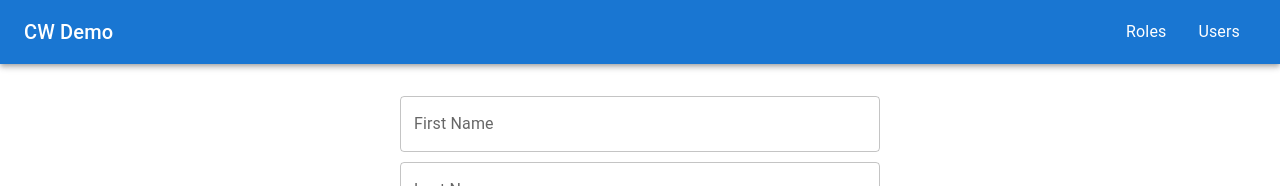
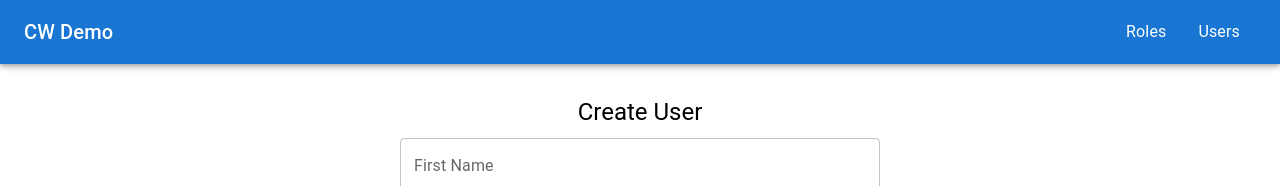
Before and after one commit to Uros47/Cw-demo-app, a Next.js app in the folder FE/: page /Users/Form in a window 1280 px wide. Shown: the top 186 px of the page. Built offline with nearby package versions, Linux system fonts and the light colour scheme; no server answers.

Commit message:
form headlines

```diff
--- a/FE/src/app/components/RolesForm.tsx
+++ b/FE/src/app/components/RolesForm.tsx
@@ -1,4 +1,4 @@
-import { Box, TextField } from "@mui/material";
+import { Box, TextField, Typography } from "@mui/material";
 import { useFormik } from "formik";
 import { useRouter } from "next/navigation";
 import React, { useEffect, useState } from "react";
@@ -95,6 +95,9 @@ const RolesForm = ({ paramID }: any) => {
           gap: 10,
         }}
       >
+        <Typography variant="h5" textAlign="center">
+          {paramID ? "Edit Role" : "Create Role"}
+        </Typography>
         <TextField
           name="roleName"
           label="Role Name"
--- a/FE/src/app/components/UsersForm.tsx
+++ b/FE/src/app/components/UsersForm.tsx
@@ -1,4 +1,11 @@
-import { Box, TextField, FormControl, MenuItem, Button } from "@mui/material";
+import {
+  Box,
+  TextField,
+  FormControl,
+  MenuItem,
+  Button,
+  Typography,
+} from "@mui/material";
 import React, { useEffect, useState } from "react";
 import { RolesType } from "../types/RolesType";
 import { useFormik } from "formik";
@@ -132,6 +139,10 @@ const UsersForm = ({ paramID }: any) => {
           gap: 10,
         }}
       >
+        {" "}
+        <Typography variant="h5" textAlign="center">
+          {paramID ? "Edit User" : "Create User"}
+        </Typography>
         <TextField
           name="firstName"
           label="First Name"
@@ -141,7 +152,6 @@ const UsersForm = ({ paramID }: any) => {
           error={formik.touched.firstName && Boolean(formik.errors.firstName)}
           helperText={formik.touched.firstName && formik.errors.firstName}
         />
-
         <TextField
           name="lastName"
           label="Last Name"
```
